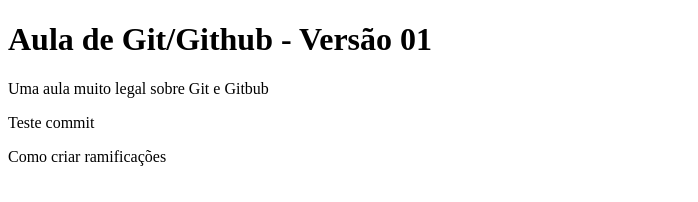
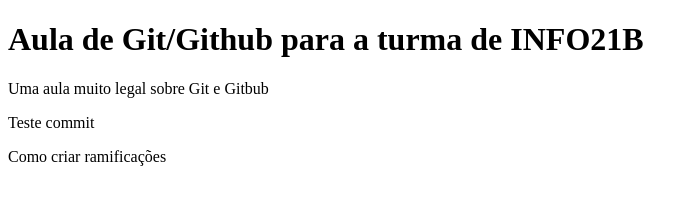
Before and after one commit to kauapripra/AulaInfo21b, a plain HTML site: page index.html in a window 1280 px wide. Shown: the whole page, without its empty margins (0-698 px from the left). Drawn offline with Linux system fonts and the light colour scheme.

Commit message:
Alteração do Commit

```diff
--- a/index.html
+++ b/index.html
@@ -6,7 +6,7 @@
     <title>Document</title>
 </head>
 <body>
-    <h1>Aula de Git/Github - Versão 01 </h1>
+    <h1>Aula de Git/Github para a turma de INFO21B </h1>
     <p>Uma aula muito legal sobre Git e Gitbub</p>
     <p>Teste commit</p>
     <p>Como criar ramificações</p>
```
